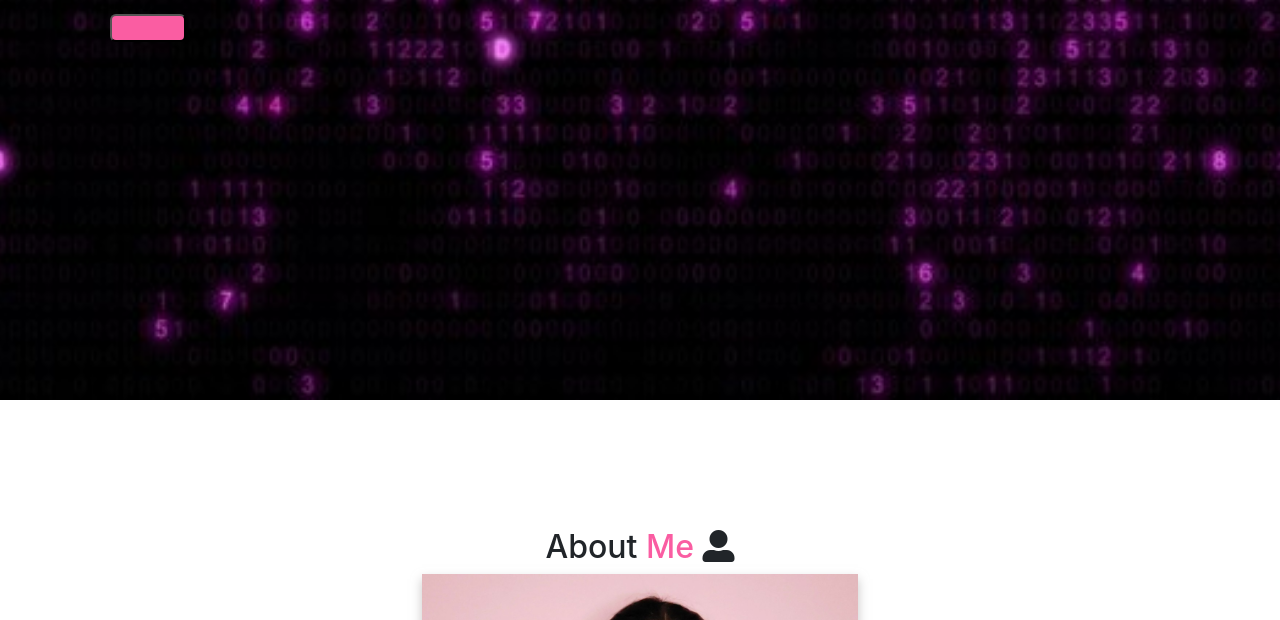
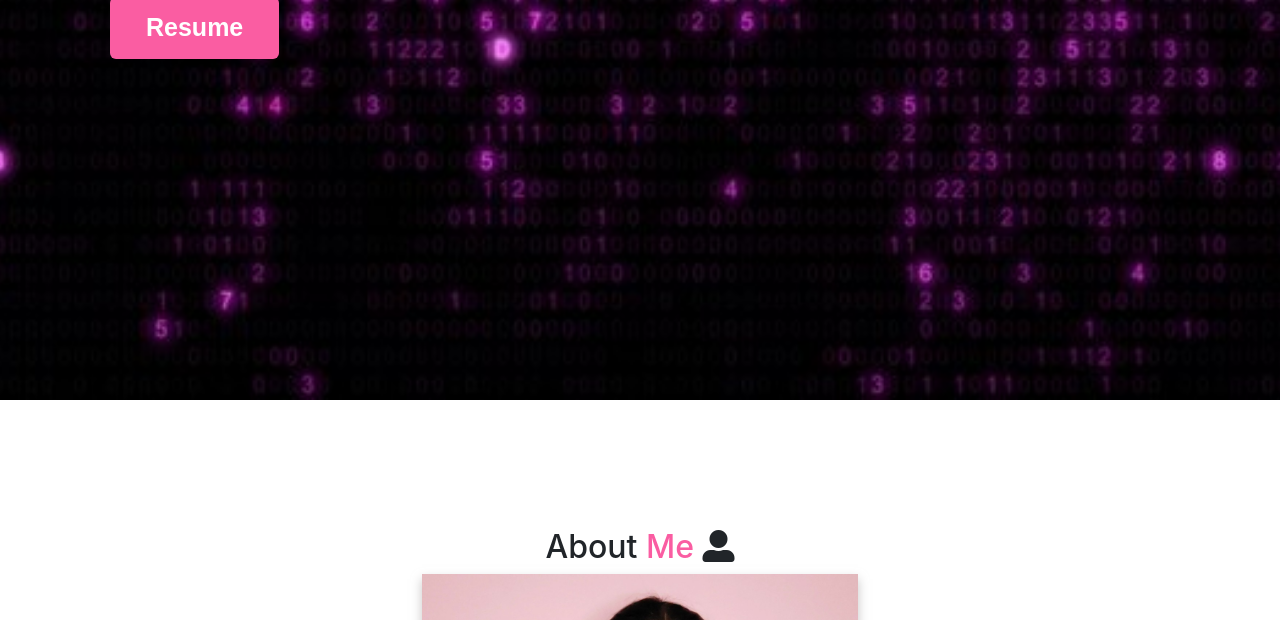
Before and after one commit to prernadave/prernadave.github.io, a website: page index.html in a window 1280 px wide. Shown: the part 480-1100 px from the top of the page. Drawn offline with nearby package versions, Linux system fonts and the light colour scheme; a script that the page names is missing.

Commit message:
updated button

```diff
--- a/index.html
+++ b/index.html
@@ -72,10 +72,13 @@
 
                 <div class="text-3 d-none"><span class="typing"></span></div>
 
-                <a style="text-decoration: none;" id="resume-link-2" target="_blank"
-                    href="./assets/Prerna_Dave_Resume (2).pdf" download="./assets/Prerna_Dave_Resume (2).pdf">
-                    <button id="resume-button-2" onclick="resume()"></button>
-                </a>
+                <a href="./assets/Prerna_Dave_Resume (2).pdf" download
+                onclick="window.open('https://drive.google.com/file/d/1jzan2pIg7CBVGlm7XLy6kNtdvCfbGjUQ/view?usp=share_link')"
+                id="resume-link-2" >
+
+                <button id="resume-button-2"
+                  style="border: none; background:  #FA5DA2; font-weight: 600; color:white">Resume</button>
+              </a>
 
             </div>
         </div>
```
